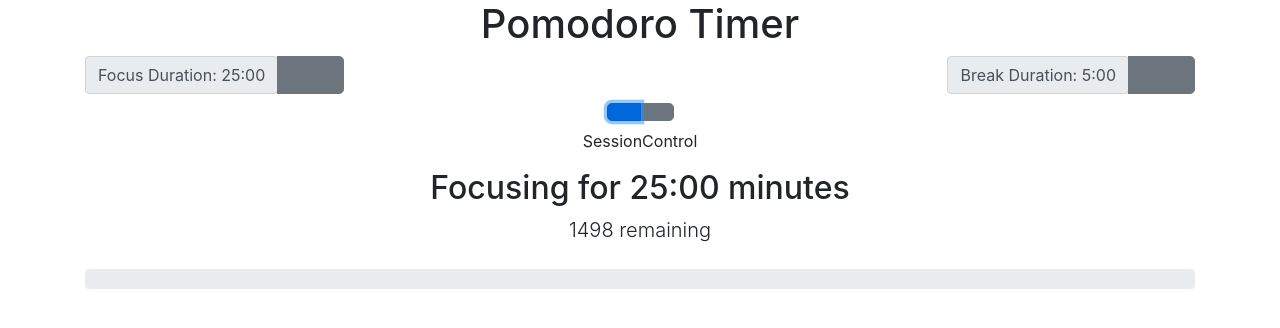
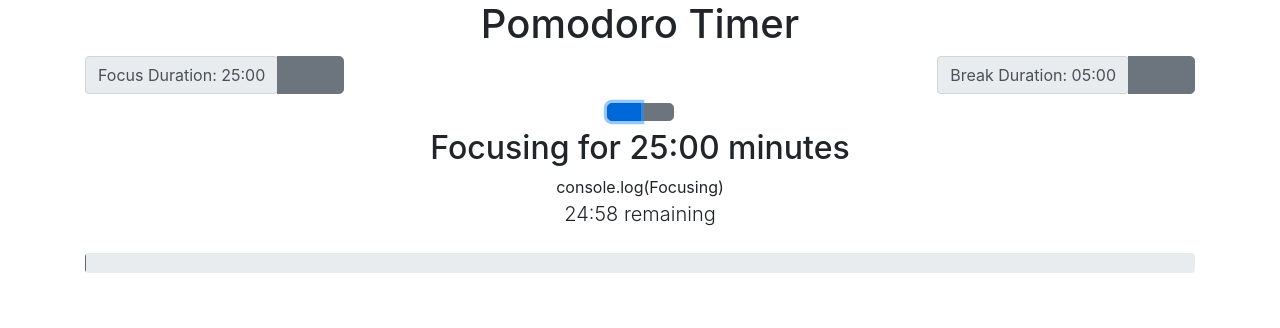
Before and after one commit to RachelSparto/Pomodoro-Timer, a React (Create React App) app: page / in a window 1280 px wide. Both pictures are taken after a click on the button 623 px from the left and 111 px from the top of the page. Shown: the top 328 px of the page. Built offline with nearby package versions, Linux system fonts and the light colour scheme; a web font is replaced by a local one.

Commit message:
SessionControls is working

```diff
--- a/src/pomodoro/IncreaseandDecrease.js
+++ b/src/pomodoro/IncreaseandDecrease.js
@@ -1,4 +1,5 @@
 import React from "react";
+import { minutesToDuration } from "../utils/duration";
 
 function IncreaseAndDecrease({
   handleBreak,
@@ -12,7 +13,7 @@ function IncreaseAndDecrease({
         <div className="input-group input-group-lg mb-2">
           <span className="input-group-text" data-testid="duration-focus">
             {/*Update this text to display the current focus session duration */}
-            Focus Duration: {focusDuration}:00
+            Focus Duration: {minutesToDuration(focusDuration)}
           </span>
           <div className="input-group-append">
             {/*Implement decreasing focus duration and disable during a focus or break session */}
@@ -43,7 +44,7 @@ function IncreaseAndDecrease({
           <div className="input-group input-group-lg mb-2">
             <span className="input-group-text" data-testid="duration-break">
               {/* Update this text to display the current break session duration */}
-              Break Duration: {breakDuration}:00
+              Break Duration: {minutesToDuration(breakDuration)}
             </span>
             <div className="input-group-append">
               {/* Implement decreasing break duration and disable during a focus or break session*/}
--- a/src/pomodoro/Pomodoro.js
+++ b/src/pomodoro/Pomodoro.js
@@ -1,9 +1,9 @@
 import React, { useState } from "react";
-import classNames from "../utils/class-names";
 import useInterval from "../utils/useInterval";
 import SessionControl from "./SessionControl";
 import IncreaseAndDecrease from "./IncreaseandDecrease";
 import TimerControl from "./TimerControl";
+import { minutesToDuration, secondsToDuration } from "../utils/duration";
 
 // These functions are defined outside of the component to ensure they do not have access to state
 // and are, therefore, more likely to be pure.
@@ -124,6 +124,20 @@ function Pomodoro() {
     setSession(null);
   };
 
+  const displayDuration = (label) => {
+    if (label === "Focusing") {
+      return focusDuration;
+    } else {
+      return breakDuration;
+    }
+  };
+
+  const ariaValue = (time, label) => {
+    return 100 - (time / (displayDuration(label) * 60)) * 100;
+  };
+
+  const ariaUpdated = ariaValue(session?.timeRemaining, session?.label);
+
   return (
     <div className="pomodoro">
       <IncreaseAndDecrease
@@ -139,36 +153,12 @@ function Pomodoro() {
         session={session}
       />
 
-      <SessionControl />
-      <div>
-        {/* TODO: This area should show only when there is an active focus or break - i.e. the session is running or is paused */}
-        <div className="row mb-2">
-          <div className="col">
-            {/* TODO: Update message below to include current session (Focusing or On Break) total duration */}
-            <h2 data-testid="session-title">
-              {session?.label} for 25:00 minutes
-            </h2>
-            {/* TODO: Update message below correctly format the time remaining in the current session */}
-            <p className="lead" data-testid="session-sub-title">
-              {session?.timeRemaining} remaining
-            </p>
-          </div>
-        </div>
-        <div className="row mb-2">
-          <div className="col">
-            <div className="progress" style={{ height: "20px" }}>
-              <div
-                className="progress-bar"
-                role="progressbar"
-                aria-valuemin="0"
-                aria-valuemax="100"
-                aria-valuenow="0" // TODO: Increase aria-valuenow as elapsed time increases
-                style={{ width: "0%" }} // TODO: Increase width % as elapsed time increases
-              />
-            </div>
-          </div>
-        </div>
-      </div>
+      <SessionControl
+        session={session}
+        displayDuration={displayDuration}
+        ariaUpdated={ariaUpdated}
+        isTimerRunning={isTimerRunning}
+      />
     </div>
   );
 }
--- a/src/pomodoro/SessionControl.js
+++ b/src/pomodoro/SessionControl.js
@@ -1,7 +1,48 @@
 import React from "react";
+import { minutesToDuration, secondsToDuration } from "../utils/duration";
 
-function SessionControl() {
-  return <p>SessionControl</p>;
+function SessionControl({
+  session,
+  displayDuration,
+  ariaUpdated,
+  isTimerRunning,
+}) {
+  return (
+    /* This area should show only when there is an active focus or break - i.e. the session is running or is paused */
+    session && (
+      <div>
+        <div className="row mb-2">
+          <div className="col">
+            {/* Update message below to include current session (Focusing or On Break) total duration */}
+            <h2 data-testid="session-title">
+              {session?.label} for{" "}
+              {minutesToDuration(displayDuration(session?.label))} minutes
+            </h2>
+            console.log({session?.label})
+            {/* Update message below correctly format the time remaining in the current session */}
+            <p className="lead" data-testid="session-sub-title">
+              {secondsToDuration(session?.timeRemaining)} remaining
+            </p>
+            {!isTimerRunning && <h2>Paused</h2>}
+          </div>
+        </div>
+        <div className="row mb-2">
+          <div className="col">
+            <div className="progress" style={{ height: "20px" }}>
+              <div
+                className="progress-bar"
+                role="progressbar"
+                aria-valuemin="0"
+                aria-valuemax="100"
+                aria-valuenow={ariaUpdated} // Increase aria-valuenow as elapsed time increases
+                style={{ width: `${ariaUpdated}%` }} // Increase width % as elapsed time increases
+              />
+            </div>
+          </div>
+        </div>
+      </div>
+    )
+  );
 }
 
 export default SessionControl;
```
